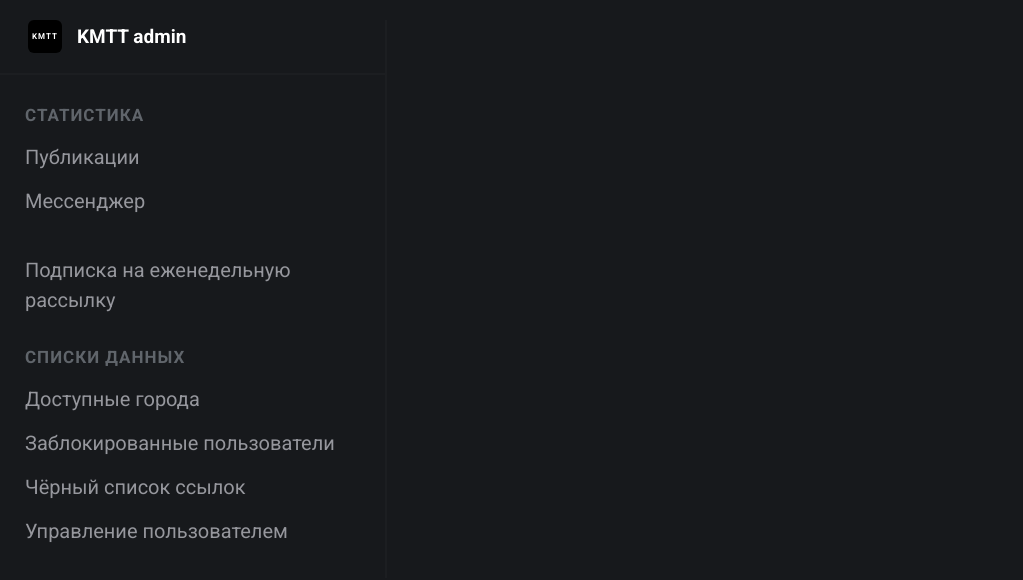
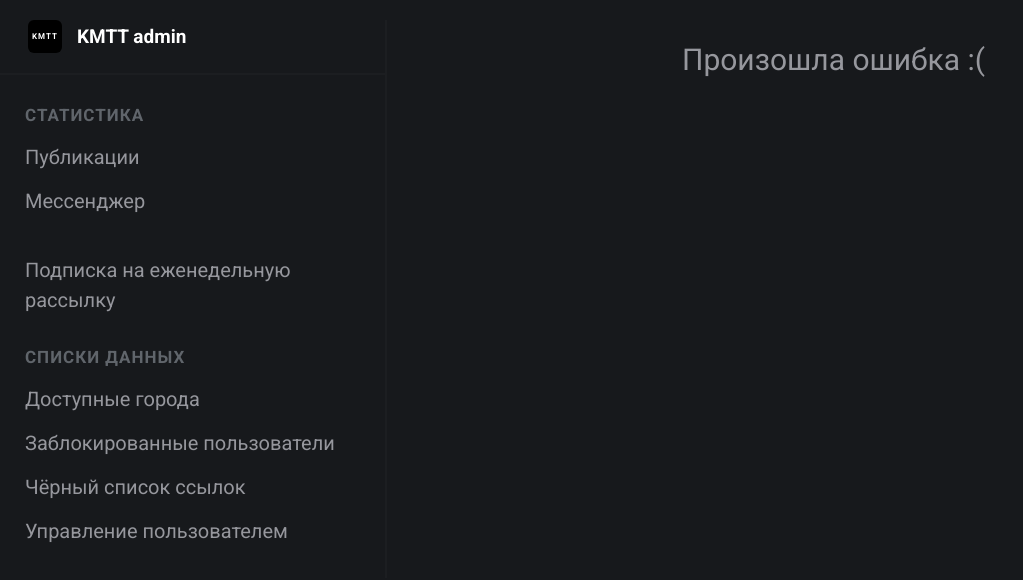
Before and after one commit to aGants/kmtt, a Vue app: page /404 in a window 1280 px wide. Shown: the top 580 px of the page, without its empty margins (0-1023 px from the left). Built offline with nearby package versions, Linux system fonts and the light colour scheme; some icons are missing.

Commit message:
add error page

```diff
--- a/src/pages/PageBlock.vue
+++ b/src/pages/PageBlock.vue
@@ -36,6 +36,9 @@ export default{
   mounted() {
     this.section = (this.data !== undefined) ? (this.data.find((x) => x.id == this.id)) : { "title": "" };
     this.content = (this.section !== undefined) ? (this.section.pages.find((i) => i.id == this.page)) : { "name": "" };
+    if (this.content === undefined) {
+      this.$router.push('/404')
+    }
   },
   watch: {
     $route(toRoute) {
--- /dev/null
+++ b/src/pages/PageNotFound.vue
@@ -0,0 +1,24 @@
+<template>
+  <div class="main error">
+    <p class="error__text">Произошла ошибка :(</p>
+  </div>
+</template>
+
+<script>
+export default {
+  name: "PageNotFound"
+}
+</script>
+
+<style lang="scss">
+.error {
+  display: flex;
+  justify-content: center;
+  align-content: center;
+  width: 100%;
+  height: 100%;
+  &__text {
+    font-size: 30px;
+  }
+}
+</style>
--- a/src/router/index.ts
+++ b/src/router/index.ts
@@ -2,6 +2,7 @@ import Vue from 'vue'
 import VueRouter from 'vue-router';
 import PageBlock from '../pages/PageBlock.vue'
 import PageDefault from '../pages/PageDefault.vue'
+import PageNotFound from '../pages/PageNotFound.vue'
 
 Vue.use(VueRouter)
 
@@ -15,6 +16,11 @@ const routes =  [
     path: '/:id/:page',
     name: 'Page',
     component: PageBlock
+  },
+  {
+    path: '/404',
+    name: 'PageNotFound',
+    component: PageNotFound,
   }
 ]
 
```
